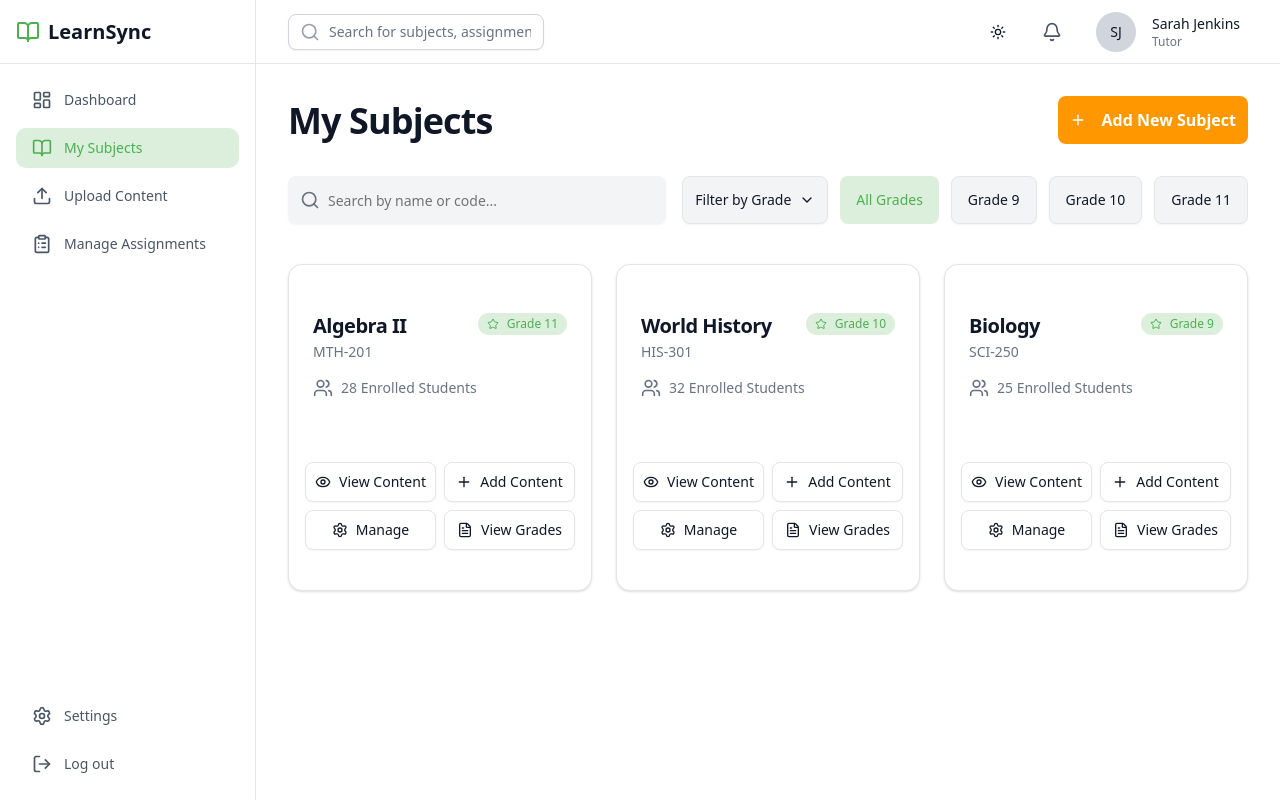
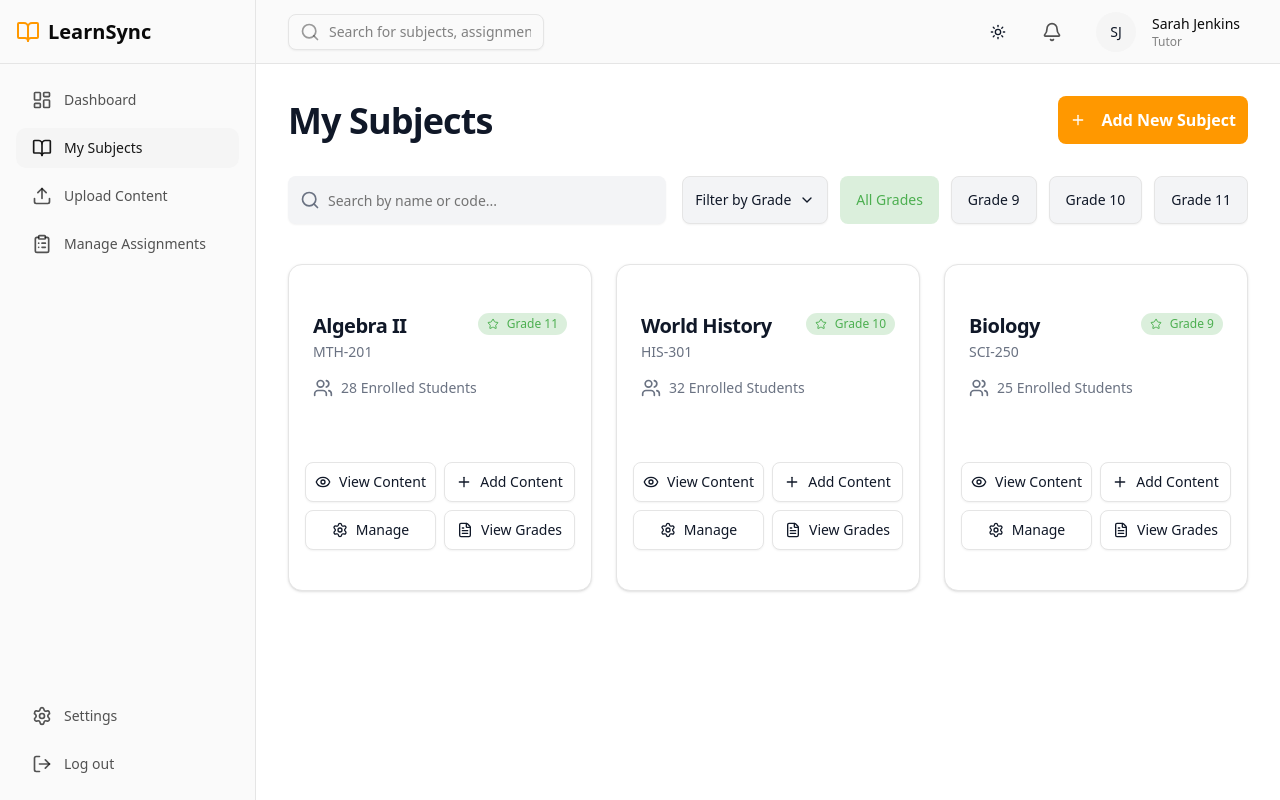
Before and after one commit to Daucko/learn-sync, a Next.js app: page /tutor/my-subjects in a window 1280 px wide. Built offline with nearby package versions, Linux system fonts and the light colour scheme; no server answers.

Commit message:
feat: Implement new Sidebar and TopNav UI components for the tutor dashboard.

```diff
--- a/components/dashboard/tutor/Sidebar.tsx
+++ b/components/dashboard/tutor/Sidebar.tsx
@@ -41,12 +41,12 @@ export function Sidebar({ navigation = defaultNavigation }: SidebarProps) {
   const pathname = usePathname();
 
   return (
-    <aside className="w-64 shrink-0 border-r border-gray-200 bg-white fixed left-0 top-0 h-screen overflow-y-auto">
+    <aside className="w-64 shrink-0 border-r border-sidebar-border bg-sidebar fixed left-0 top-0 h-screen overflow-y-auto">
       <div className="flex h-full flex-col">
         {/* Logo */}
-        <div className="py-4 flex h-16 items-center gap-2 px-4 border-b border-gray-200">
-          <BookOpen className="h-6 w-6 text-secondary" />
-          <h2 className="text-gray-900 text-xl font-bold">LearnSync</h2>
+        <div className="py-4 flex h-16 items-center gap-2 px-4 border-b border-sidebar-border">
+          <BookOpen className="h-6 w-6 text-primary" />
+          <h2 className="text-sidebar-foreground text-xl font-bold">LearnSync</h2>
         </div>
 
         {/* Navigation */}
@@ -63,8 +63,8 @@ export function Sidebar({ navigation = defaultNavigation }: SidebarProps) {
                   className={cn(
                     'flex items-center gap-3 rounded-lg px-4 py-2.5 text-sm font-medium transition-colors',
                     isActive
-                      ? 'bg-secondary/20 text-secondary'
-                      : 'text-gray-600 hover:bg-gray-100'
+                      ? 'bg-sidebar-accent text-sidebar-accent-foreground'
+                      : 'text-sidebar-foreground/70 hover:bg-sidebar-accent hover:text-sidebar-accent-foreground'
                   )}
                 >
                   <Icon className="h-5 w-5" />
@@ -80,15 +80,15 @@ export function Sidebar({ navigation = defaultNavigation }: SidebarProps) {
               className={cn(
                 'flex items-center gap-3 rounded-lg px-4 py-2.5 text-sm font-medium transition-colors',
                 pathname === '/settings'
-                  ? 'bg-secondary/20 text-secondary'
-                  : 'text-gray-600 hover:bg-gray-100'
+                  ? 'bg-sidebar-accent text-sidebar-accent-foreground'
+                  : 'text-sidebar-foreground/70 hover:bg-sidebar-accent hover:text-sidebar-accent-foreground'
               )}
             >
               <Settings className="h-5 w-5" />
               Settings
             </Link>
 
-            <LogoutButton className="flex items-center gap-3 rounded-lg px-4 py-2.5 text-gray-600 hover:bg-gray-100 text-sm font-medium">
+            <LogoutButton className="flex items-center gap-3 rounded-lg px-4 py-2.5 text-sidebar-foreground/70 hover:bg-sidebar-accent hover:text-sidebar-accent-foreground text-sm font-medium">
               <LogOut className="h-5 w-5" />
               Log out
             </LogoutButton>
--- a/components/dashboard/tutor/TopNav.tsx
+++ b/components/dashboard/tutor/TopNav.tsx
@@ -30,15 +30,15 @@ export function TopNav({
   searchPlaceholder = 'Search for subjects, assignments...',
 }: TopNavProps) {
   return (
-    <header className="h-16 shrink-0 border-b border-gray-200 bg-white px-8 sticky top-0 z-10">
+    <header className="h-16 shrink-0 border-b border-sidebar-border bg-sidebar px-8 sticky top-0 z-10">
       <div className="flex h-full items-center justify-between">
         <div className="flex flex-1 items-center gap-8">
           {showSearch && (
             <div className="relative flex min-w-40 max-w-sm flex-col">
               <div className="flex w-full flex-1 items-stretch">
-                <Search className="absolute left-3 top-1/2 -translate-y-1/2 h-5 w-5 text-gray-400" />
+                <Search className="absolute left-3 top-1/2 -translate-y-1/2 h-5 w-5 text-sidebar-foreground/40" />
                 <Input
-                  className="w-full pl-10 bg-white border-gray-300 placeholder:text-gray-500"
+                  className="w-full pl-10 bg-sidebar border-sidebar-border placeholder:text-sidebar-foreground/50 text-sidebar-foreground"
                   placeholder={searchPlaceholder}
                   type="text"
                 />
@@ -51,13 +51,13 @@ export function TopNav({
           {showThemeToggle && <ThemeToggle />}
 
           {showNotifications && (
-            <button className="flex h-10 w-10 items-center justify-center rounded-full text-gray-600 hover:bg-gray-100">
+            <button className="flex h-10 w-10 items-center justify-center rounded-full text-sidebar-foreground/70 hover:bg-sidebar-accent hover:text-sidebar-accent-foreground">
               <Bell className="h-5 w-5" />
             </button>
           )}
 
           <div className="flex gap-4 items-center p-2 rounded-lg">
-            <div className="w-10 h-10 bg-gray-300 rounded-full flex items-center justify-center">
+            <div className="w-10 h-10 bg-sidebar-accent rounded-full flex items-center justify-center">
               {user.avatar ? (
                 <Image
                   src={user.avatar}
@@ -77,8 +77,8 @@ export function TopNav({
               )}
             </div>
             <div className="flex flex-col">
-              <h1 className="text-gray-900 text-sm font-medium">{user.name}</h1>
-              <p className="text-gray-500 text-xs">{user.role}</p>
+              <h1 className="text-sidebar-foreground text-sm font-medium">{user.name}</h1>
+              <p className="text-sidebar-foreground/50 text-xs">{user.role}</p>
             </div>
           </div>
         </div>
```
